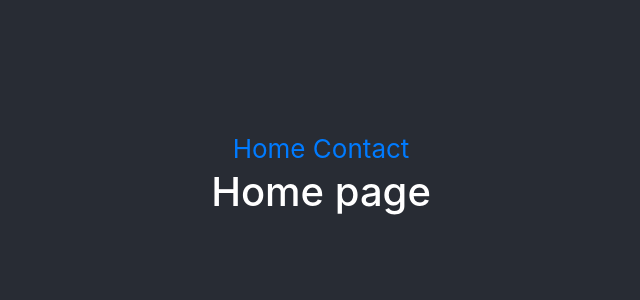
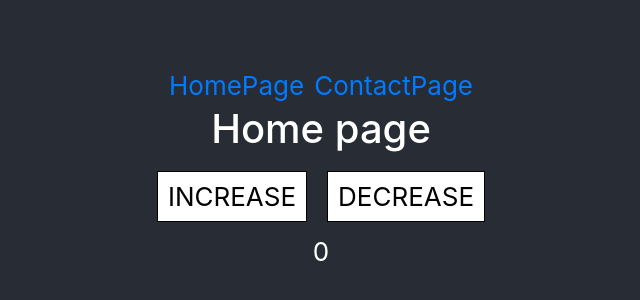
Before and after one commit to Kashifhkhan/react-init, a React (Create React App) app: page / in a window 1280 px wide. Shown: the part 224-524 px from the top of the page, without its empty margins (319-959 px from the left). Built offline with nearby package versions, Linux system fonts and the light colour scheme; no server answers.

Commit message:
clickevent added

```diff
--- a/src/Routes.js
+++ b/src/Routes.js
@@ -9,7 +9,7 @@ class Routes extends React.Component {
       <div>
         <Switch>
           <Route exact={true} path="/" component={Home} />
-          <Route path="/Contact" component={Contact} />
+          <Route path="/contact" component={Contact} />
         </Switch>
       </div>
     );
--- a/src/components/Home.js
+++ b/src/components/Home.js
@@ -1,9 +1,31 @@
 import React from 'react';
 
 class Home extends React.Component {
+  state = { count: 0 }
+
+  increment = () => {
+    this.setState({
+      count: this.state.count + 1
+    });
+  }
+
+  decrement = () => {
+    this.setState({
+      count: this.state.count - 1
+    });
+  }
+
+
     render(){
+      const time =  this.state.count;
       return (
-      <div><h1>Home page</h1></div>
+      <div>
+        <h1>Home page</h1>
+        <button type="button" onClick={this.increment}> Increase </button>
+        <button type="button" onClick={this.decrement}> Decrease </button>
+        <p>{ time }</p>
+
+      </div>
       )
     }
 }
--- a/src/components/Navigation.js
+++ b/src/components/Navigation.js
@@ -4,28 +4,53 @@ import axios from 'axios';
 import requestUrl from '../config';
 
 class Navigation extends React.Component {
-    constructor(props){
-        super(props);
 
-        axios.get(`${requestUrl}products`).then(function (response) {
+
+  state = {
+    nav: [
+      {
+        "id": "1",
+        "href": "/",
+        "title": "HomePage"
+      },
+      {
+        "id": "2",
+        "href": "contact",
+        "title": "ContactPage"
+      },
+    ]
+  }
+
+  componentDidMount() {
+    axios.get(`${requestUrl}nav`).then(res => {
       // handle success
-            console.log(response.data);
+      this.setState({
+        nav: res.data
+      });
     })
     .catch(function (error) {
       // handle error
       console.log(error);
     });
+  }
 
-    }
   render(){
-        // if(this.data && this.data.length > 0)
+    const navs =  this.state.nav;
+    if(navs && navs.length > 0){
       return (
           <nav>
-            <Link to="/">Home</Link>&nbsp;
-            <Link to="/contact">Contact</Link>
+            {navs.map(nav => (
+              <Link to={nav.href} key={nav.id}>{nav.title}</Link>
+            ))}
           </nav>
+      )
+    } else {
+      return (
+          <h1>Nav not found! </h1>
       )
     }
   }
 
+  }
+
   export default Navigation;
--- a/src/scss/App.scss
+++ b/src/scss/App.scss
@@ -5,6 +5,23 @@
 
   .meContainer {
     @include make-col-ready();
+
+    a {
+      margin: 0 5px;
+    }
+
+    button {
+      margin: 10px;
+      background: #fff;
+      border: 1px solid #000;
+      text-transform: uppercase;
+      padding: 5px 10px;
+      cursor: pointer;
+
+      &:focus{
+        outline: none;
+      }
+    }
   }
 
   text-align: center;
```
Lines whose indentation alone changed are shown as unchanged.
